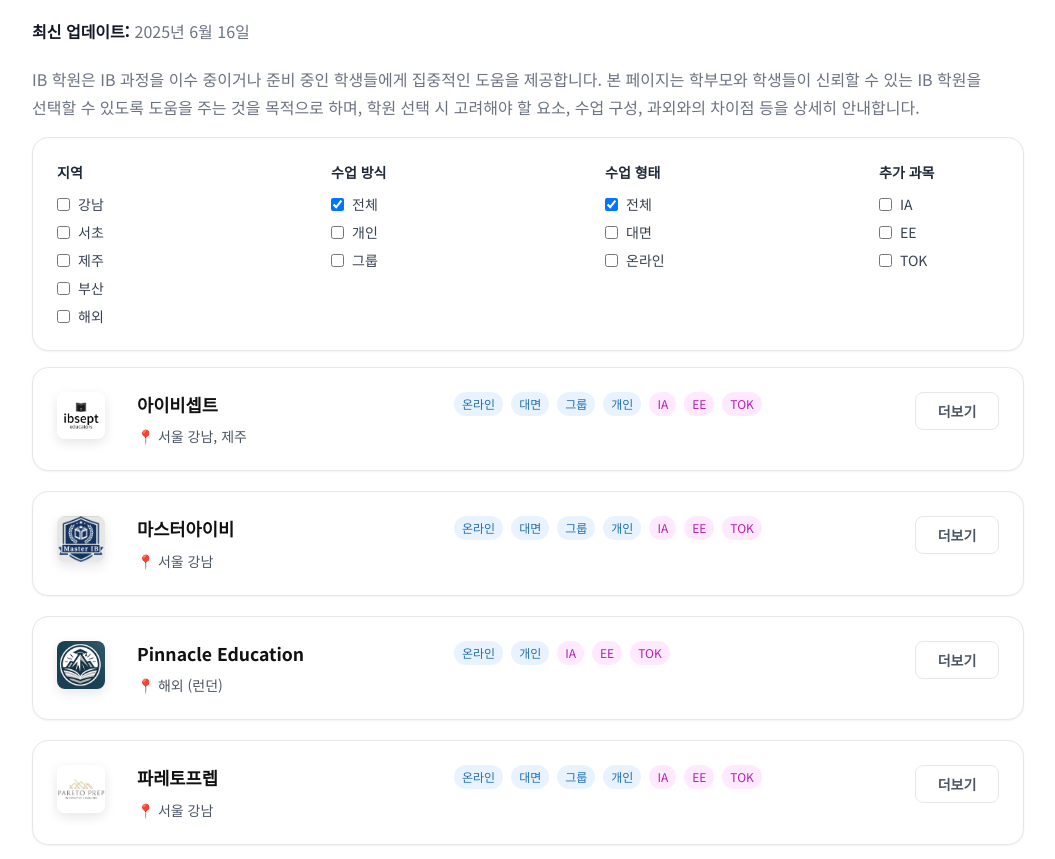
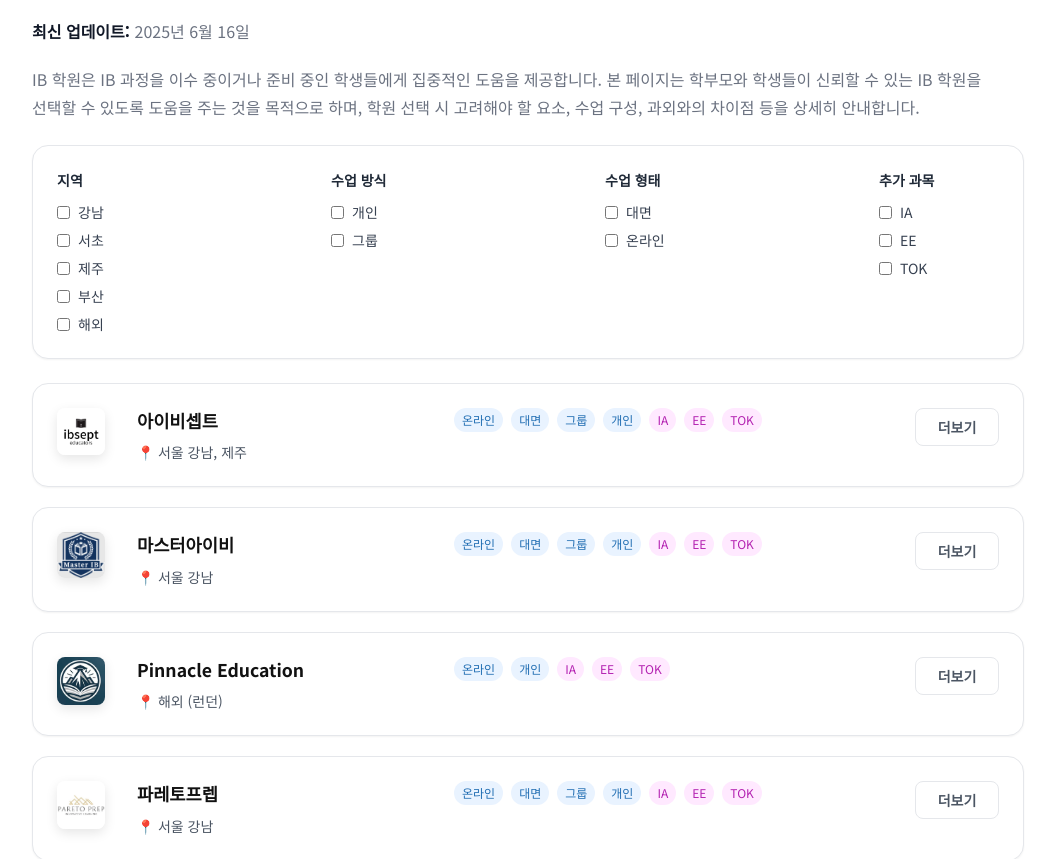
Before and after one commit to antoinelavo/learning-react, a Next.js app: page /hagwons in a window 1280 px wide. Shown: the part 140-999 px from the top of the page, without its empty margins (112-1167 px from the left). Built offline with nearby package versions, Linux system fonts and the light colour scheme; a web font is replaced by a local one.

Commit message:
Update hagwons.js

```diff
--- a/pages/hagwons.js
+++ b/pages/hagwons.js
@@ -1,50 +1,35 @@
+import { useState, useMemo } from 'react';
+import Head from 'next/head';
 import HagwonCard from '@/components/HagwonCard';
-import { useState, useEffect } from 'react';
-import Head from 'next/head';
 
 export default function HagwonsPage({ hagwons }) {
-  const [selectedRegions, setSelectedRegions] = useState([]);
-  const [selectedLessonType, setSelectedLessonType] = useState([]);
-  const [selectedLessonFormat, setSelectedLessonFormat] = useState([]);
-  const [selectedServices, setSelectedServices] = useState([]);
-  const [filteredData, setFilteredData] = useState(hagwons);
-
-  const handleCheckboxChange = (setter, value) => {
-    setter(prev =>
-      prev.includes(value) ? prev.filter(v => v !== value) : [...prev, value]
-    );
-  };
-
-  const handleRadioChange = (setter, value) => {
-    setter(value);
-  };
-
-  useEffect(() => {
-    const filtered = hagwons.filter(card => {
-      const regionMatch =
-        selectedRegions.length === 0 ||
-        selectedRegions.some(region => card.region.includes(region));
-
-      const lessonTypeMatch =
-        selectedLessonType.length === 0 ||
-        (Array.isArray(card.lessonType) &&
-          selectedLessonType.some(type => card.lessonType.includes(type)));
-
-      const lessonFormatMatch =
-        selectedLessonFormat.length === 0 ||
-        (Array.isArray(card.format) &&
-          selectedLessonFormat.some(format => card.format.includes(format)));
-
-      const services = card.services?.split(',') || [];
-      const servicesMatch =
-        selectedServices.length === 0 ||
-        (card.ia_ee_tok && selectedServices.every(s => ['IA', 'EE', 'TOK'].includes(s)));
-
-      return regionMatch && lessonTypeMatch && lessonFormatMatch && servicesMatch;
+  const [selected, setSelected] = useState({
+    region: [],
+    lessonType: [],
+    format: [],
+    service: [],
   });
 
-    setFilteredData(filtered);
-  }, [selectedRegions, selectedLessonType, selectedLessonFormat, selectedServices, hagwons]);
+  const filteredHagwons = useMemo(() => {
+    return hagwons.filter(h => {
+      const matchRegion =
+        selected.region.length === 0 || selected.region.some(r => h.region.includes(r))
+
+      const matchType =
+        selected.lessonType.length === 0 ||
+        (Array.isArray(h.lessonType) && selected.lessonType.some(type => h.lessonType.includes(type)));
+
+      const matchFormat =
+        selected.format.length === 0 ||
+        (Array.isArray(h.format) && selected.format.some(f => h.format.includes(f)));
+
+      const matchService =
+        selected.service.length === 0 ||
+        (h.ia_ee_tok && selected.service.every(s => ['IA', 'EE', 'TOK'].includes(s)));
+
+      return matchRegion && matchType && matchFormat && matchService;
+    });
+  }, [hagwons, selected]);
 
   return (
     <>
@@ -59,9 +44,9 @@
       </Head>
 
       <main className="max-w-5xl mx-auto px-4 py-10">
-      <h1 className="text-2xl font-bold mb-6">SAT 학원 29곳 추천 및 비교 [2025년 최신]</h1>
+        <h1 className="text-2xl font-bold mb-6">IB 학원 29곳 추천 및 비교 [2025년 최신]</h1>
 
-      <article className="prose lg:prose-base max-w-none space-y-4 text-gray-500">
+        <article className="prose lg:prose-base max-w-none space-y-4 text-gray-500 mb-6">
           <p><strong>최신 업데이트:</strong> 2025년 6월 16일</p>
           <p>
             IB 학원은 IB 과정을 이수 중이거나 준비 중인 학생들에게 집중적인 도움을 제공합니다.
@@ -70,80 +55,73 @@
           </p>
         </article>
 
-      {/* Filters */}
-      <section className="bg-white border border-gray-200 p-6 rounded-2xl shadow-sm flex flex-wrap gap-10 justify-center md:justify-between my-[1em]">
-        <FilterGroup
-          title="지역"
-          options={["강남", "서초", "제주", "부산", "해외"]}
-          selected={selectedRegions}
-          onChange={value => handleCheckboxChange(setSelectedRegions, value)}
-        />
-        <FilterGroup
-          title="수업 방식"
-          options={["전체", "개인", "그룹"]}
-          selected={selectedLessonType}
-          onChange={value =>
-            value === "전체"
-              ? setSelectedLessonType([])
-              : handleCheckboxChange(setSelectedLessonType, value)
-          }
-          allValue="전체"
-        />
-        <FilterGroup
-          title="수업 형태"
-          options={["전체", "대면", "온라인"]}
-          selected={selectedLessonFormat}
-          onChange={value =>
-            value === "전체"
-              ? setSelectedLessonFormat([])
-              : handleCheckboxChange(setSelectedLessonFormat, value)
-          }
-          allValue="전체"
-        />
-        <FilterGroup
-          title="추가 과목"
-          options={["IA", "EE", "TOK"]}
-          selected={selectedServices}
-          onChange={value => handleCheckboxChange(setSelectedServices, value)}
-        />
-      </section>
+        <FilterLinks selected={selected} setSelected={setSelected} />
 
-      {/* Cards */}
-      <div className="space-y-5 flex flex-col">
-        {filteredData.map((card, i) => (
+        <div className="space-y-5 flex flex-col mt-6">
+          {filteredHagwons.length === 0 ? (
+            <p className="text-gray-500 text-sm">조건에 맞는 학원이 없습니다.</p>
+          ) : (
+            filteredHagwons.map((card, i) => (
               <HagwonCard key={card.id} {...card} priority={i === 0} />
-        ))}
+            ))
+          )}
         </div>
       </main>
     </>
   );
 }
 
+// Static generation (no server-side filtering)
 export async function getStaticProps() {
   const hagwons = (await import('@/data/hagwons')).default;
 
   return {
-    props: {
-      hagwons,
-    },
-    revalidate: 3600, // re-build every hour
+    props: { hagwons },
+    revalidate: 3600,
   };
 }
 
-// ✅ Reusable filter section
-function FilterGroup({ title, options, selected, onChange, allValue = null }) {
+// Filter UI component
+function FilterLinks({ selected, setSelected }) {
+  return (
+    <section className="bg-white border border-gray-200 p-6 rounded-2xl shadow-sm flex flex-wrap gap-10 justify-center md:justify-between my-[1em]">
+      <FilterGroup
+        title="지역"
+        options={["강남", "서초", "제주", "부산", "해외"]}
+        selected={selected.region}
+        onChange={value => handleToggle(selected, setSelected, 'region', value)}
+      />
+      <FilterGroup
+        title="수업 방식"
+        options={["개인", "그룹"]}
+        selected={selected.lessonType}
+        onChange={value => handleToggle(selected, setSelected, 'lessonType', value)}
+      />
+      <FilterGroup
+        title="수업 형태"
+        options={["대면", "온라인"]}
+        selected={selected.format}
+        onChange={value => handleToggle(selected, setSelected, 'format', value)}
+      />
+      <FilterGroup
+        title="추가 과목"
+        options={["IA", "EE", "TOK"]}
+        selected={selected.service}
+        onChange={value => handleToggle(selected, setSelected, 'service', value)}
+      />
+    </section>
+  );
+}
+
+function FilterGroup({ title, options, selected, onChange }) {
   return (
     <div className="flex flex-col gap-2 min-w-[120px]">
       <h3 className="font-bold text-sm text-gray-800 mb-1">{title}</h3>
       {options.map(option => (
-        <label key={option} className="flex items-center gap-2 text-sm text-gray-700">
+        <label key={option} className="text-sm text-gray-700 flex items-center gap-2">
           <input
             type="checkbox"
-            checked={
-              allValue && option === allValue
-                ? selected.length === 0
-                : selected.includes(option)
-            }
+            checked={selected.includes(option)}
             onChange={() => onChange(option)}
           />
           {option}
@@ -152,3 +130,13 @@
     </div>
   );
 }
+
+function handleToggle(selected, setSelected, key, value) {
+  setSelected(prev => {
+    const list = prev[key];
+    const newList = list.includes(value)
+      ? list.filter(v => v !== value)
+      : [...list, value];
+    return { ...prev, [key]: newList };
+  });
+}
```
Lines whose indentation alone changed are shown as unchanged.
